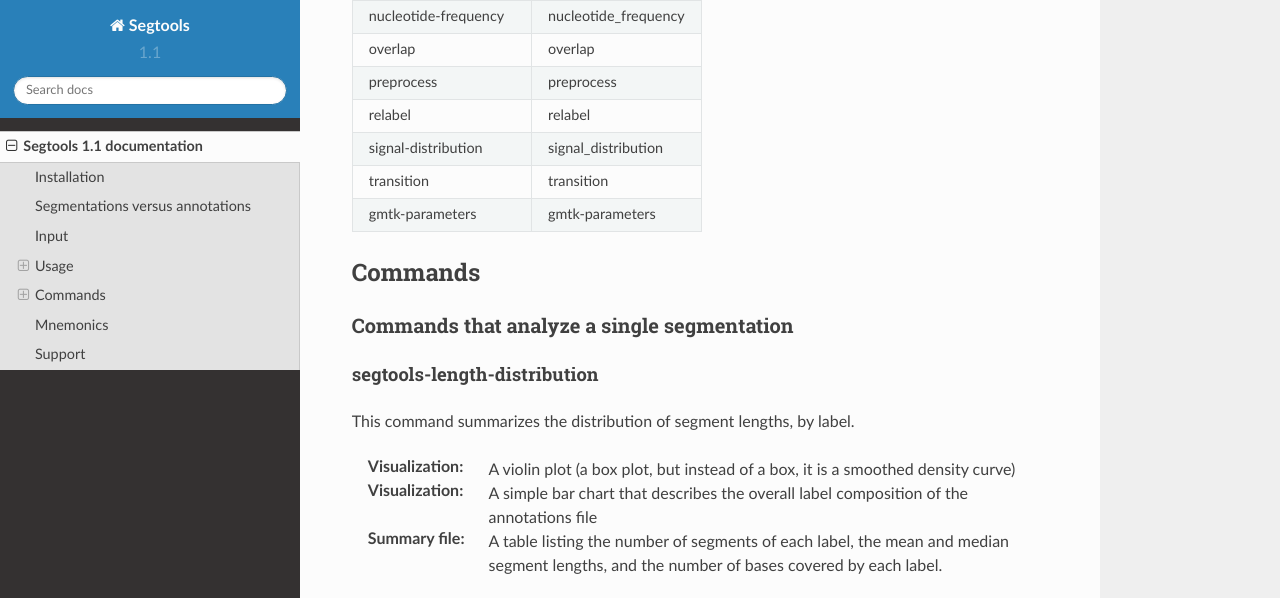
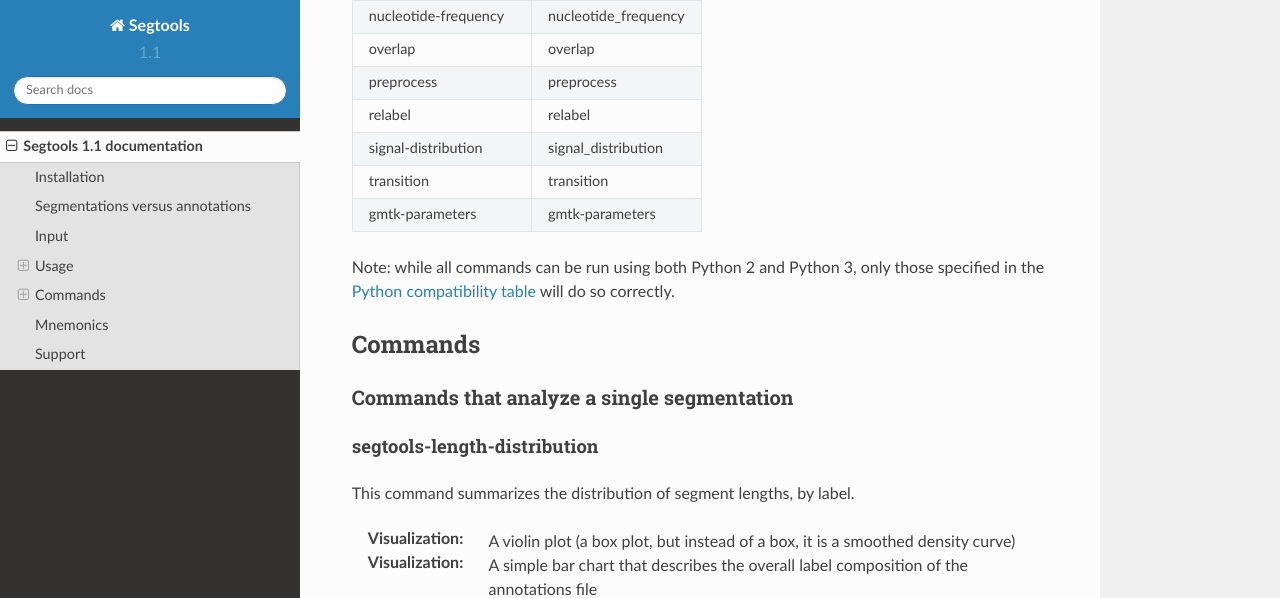
Before and after one commit to hoffmangroup/segtools, a Sphinx documentation site: the page built from doc/segtools.rst, in a window 1280 px wide and 900 px high, scrolled down 6000 px, cut to the strip 0-598 px from the top of the window. Built offline with Sphinx 7.4.7 and the Read the Docs theme 2.0.0, drawn with Linux system fonts in a browser that asks for light colours; formulas are drawn with MathJax 3.

Commit message:
added clarification in Python Interface

```diff
--- a/doc/segtools.rst
+++ b/doc/segtools.rst
@@ -310,6 +310,9 @@ transition              transition
 gmtk-parameters         gmtk-parameters
 ======================  ====================
 
+Note: while all commands can be run using both Python 2 and Python 3, only those
+specified in the :ref:`Python compatibility table<python-compatibility-by-tool>`
+will do so correctly.
 
 Commands
 ========
```
